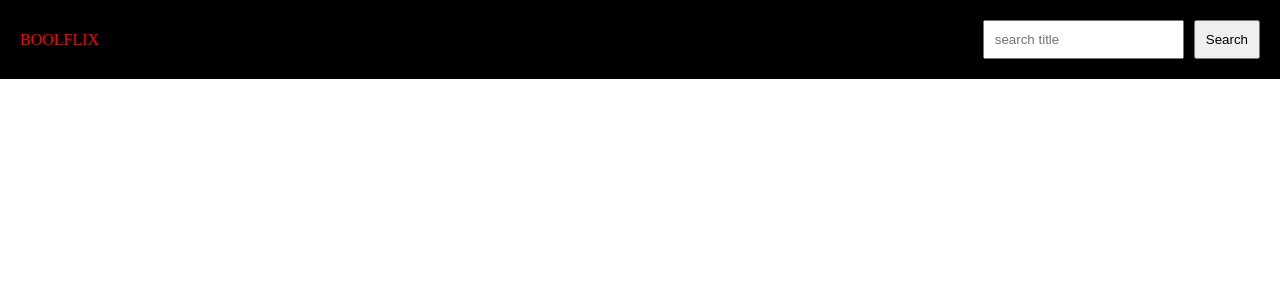
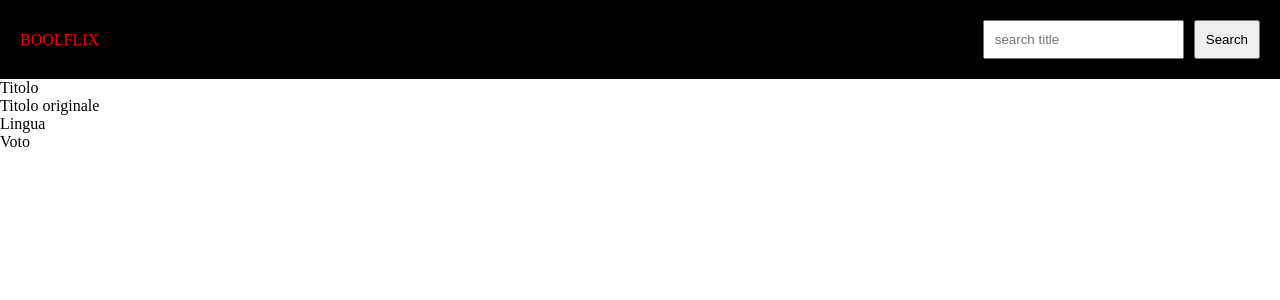
Before and after one commit to ValeriaGiannelli/vite-boolflix, a Vue app: page / in a window 1280 px wide. Shown: the top 300 px of the page. Built offline with nearby package versions, Linux system fonts and the light colour scheme; no server answers.

Commit message:
feat: create static component AppContainer and link it to the App

```diff
--- a/src/App.vue
+++ b/src/App.vue
@@ -1,5 +1,6 @@
 <script>
 import AppHeader from './components/AppHeader.vue'
+import AppContainerList from './components/AppContainerList.vue'
 
 // import axios
 import axios from "axios"
@@ -10,6 +11,7 @@ import {store} from './store.js'
 export default {
   components: {
       AppHeader,
+      AppContainerList,
   },
   data(){
     return{
@@ -43,6 +45,10 @@ export default {
 <template>
   <AppHeader @searchMovie="getMovie"/>
 
+  <main>
+    <AppContainerList />
+  </main>
+
 </template>
 
 <style lang="scss">
--- /dev/null
+++ b/src/components/AppContainerList.vue
@@ -0,0 +1,25 @@
+<script>
+// importo lo store
+import {store} from '../store.js';
+
+export default {
+    name: "AppContainerList",
+}
+</script>
+
+<template>
+    <div class="container">
+        <div class="card">
+            <ul>
+                <li>Titolo</li>
+                <li>Titolo originale</li>
+                <li>Lingua</li>
+                <li>Voto</li>
+            </ul>
+        </div>
+    </div>
+
+</template>
+
+<style lang="scss" scoped>
+</style>
--- a/src/components/AppHeader.vue
+++ b/src/components/AppHeader.vue
@@ -1,4 +1,5 @@
 <script>
+// importo lo store
 import {store} from '../store.js';
 
     export default {
```
